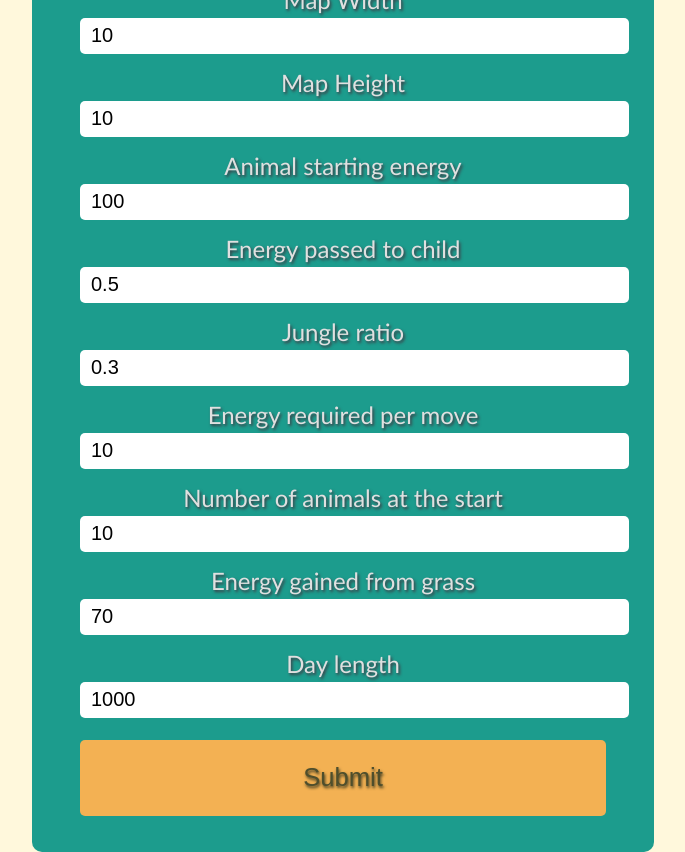
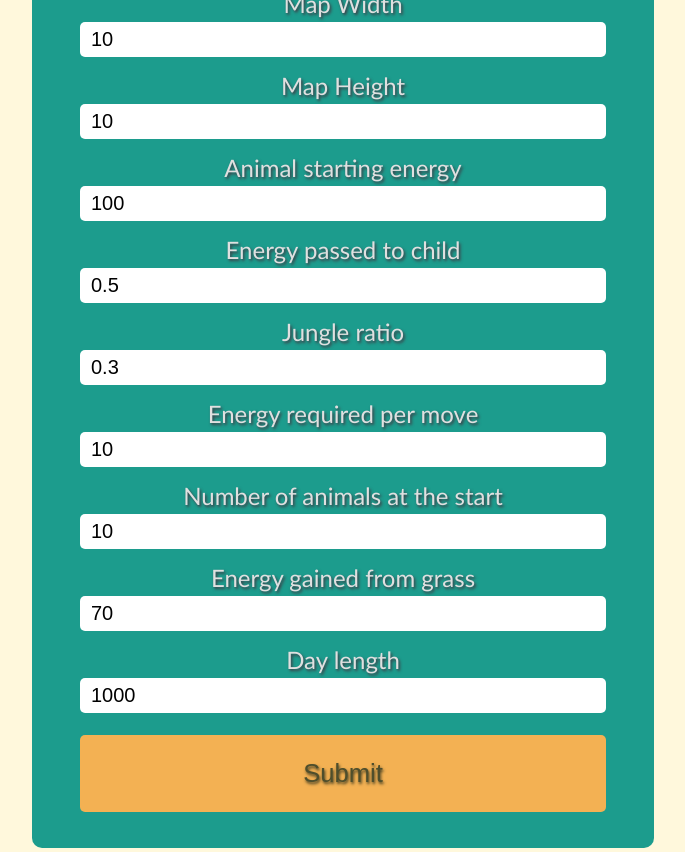
Before and after one commit to Akatroj/animal-simulator-typescript, a website built with Parcel: page src/index.html in a window 1280 px wide. Shown: the whole page, without its empty margins (297-982 px from the left). Built offline with nearby package versions, Linux system fonts and the light colour scheme.

Commit message:
Fixed input elements overflowing the form element.

```diff
--- a/src/index.css
+++ b/src/index.css
@@ -127,8 +127,9 @@ input::-webkit-inner-spin-button {
 
 #form-container input,
 #form-container button {
+  box-sizing: border-box;
   width: 100%;
-  height: 1em;
+  height: 1.75em;
   padding: 0.5rem 0.7rem;
   margin: 0.25rem 0;
 
```
